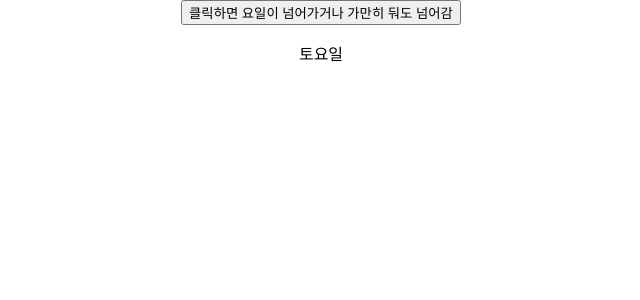
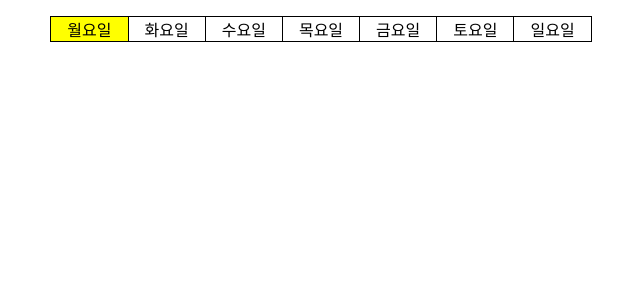
Before and after one commit to SeungEunChun/useStateprac, a React (Create React App) app: page / in a window 1280 px wide. Shown: the top 300 px of the page, without its empty margins (319-959 px from the left). Built offline with nearby package versions, Linux system fonts and the light colour scheme.

Commit message:
삼항식을 활용하여 setInterval이 도는 개체만 .act 나머지는 null

```diff
--- a/src/App.js
+++ b/src/App.js
@@ -26,14 +26,21 @@ function App() {
     return () => clearInterval(intervalId);
   }, [week]);
 
+
+
   //const weekUpdate = () =>{weekchange((week+1)%weeklist.length)}
 
 
   return (
     <div className="App">
+      <ul className='d-flex tablist'>
+        {
+          weeklist.map((v, i) => {
+            return <li className={week === i ? "act" : null}>{v}요일</li>
 
-      <button onClick={weekUpdate}>클릭하면 요일이 넘어가거나 가만히 둬도 넘어감</button>
-      <p>{weeklist[week]}요일</p>
+          })
+        }
+      </ul>
     </div>
   );
 }
```
